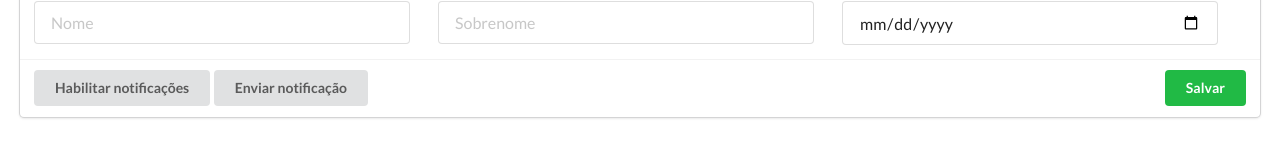
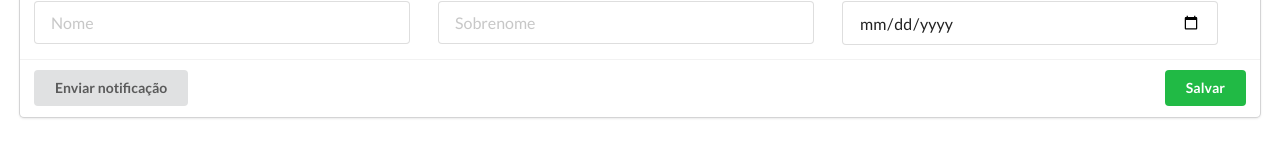
Before and after one commit to andrewarosario/angular-pwa-auto-seguros, an Angular app: page /cadastro in a window 1280 px wide. Shown: the part 319-476 px from the top of the page. Built offline with nearby package versions, Linux system fonts and the light colour scheme; no server answers.

Commit message:
removendo a permissão de push notifications do cadastro de seguro

```diff
--- a/src/app/components/cadastro-seguros/cadastro-seguros.component.html
+++ b/src/app/components/cadastro-seguros/cadastro-seguros.component.html
@@ -69,7 +69,6 @@
       <button class="ui positive right floated button" (click)="salvar()">Salvar</button>
     </div>
     <div class="row notification-button-section">
-      <button class="ui button" (click)="habilitarNotificacoes()">Habilitar notificações</button>
       <button class="ui button" (click)="enviarNotificacao()">Enviar notificação</button>
     </div>
   </div>
```
